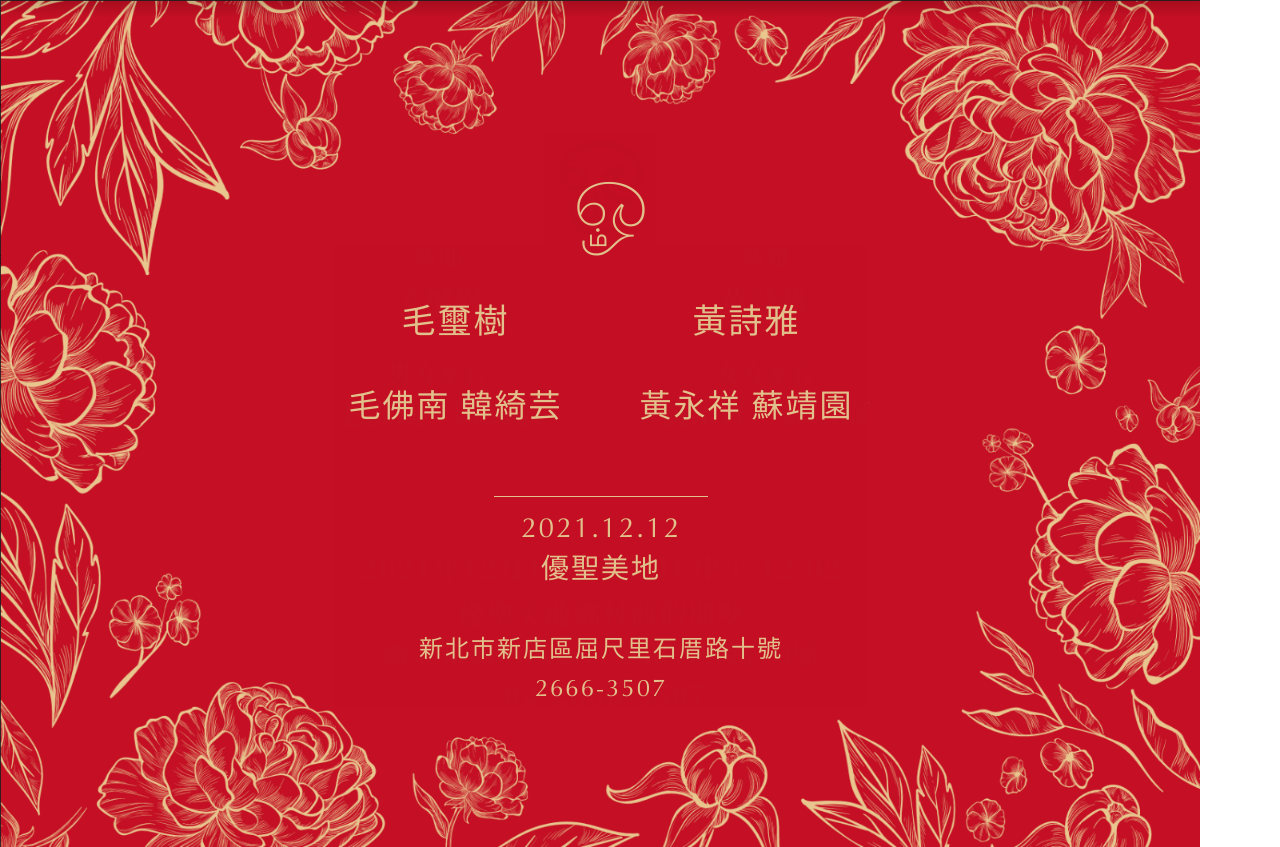
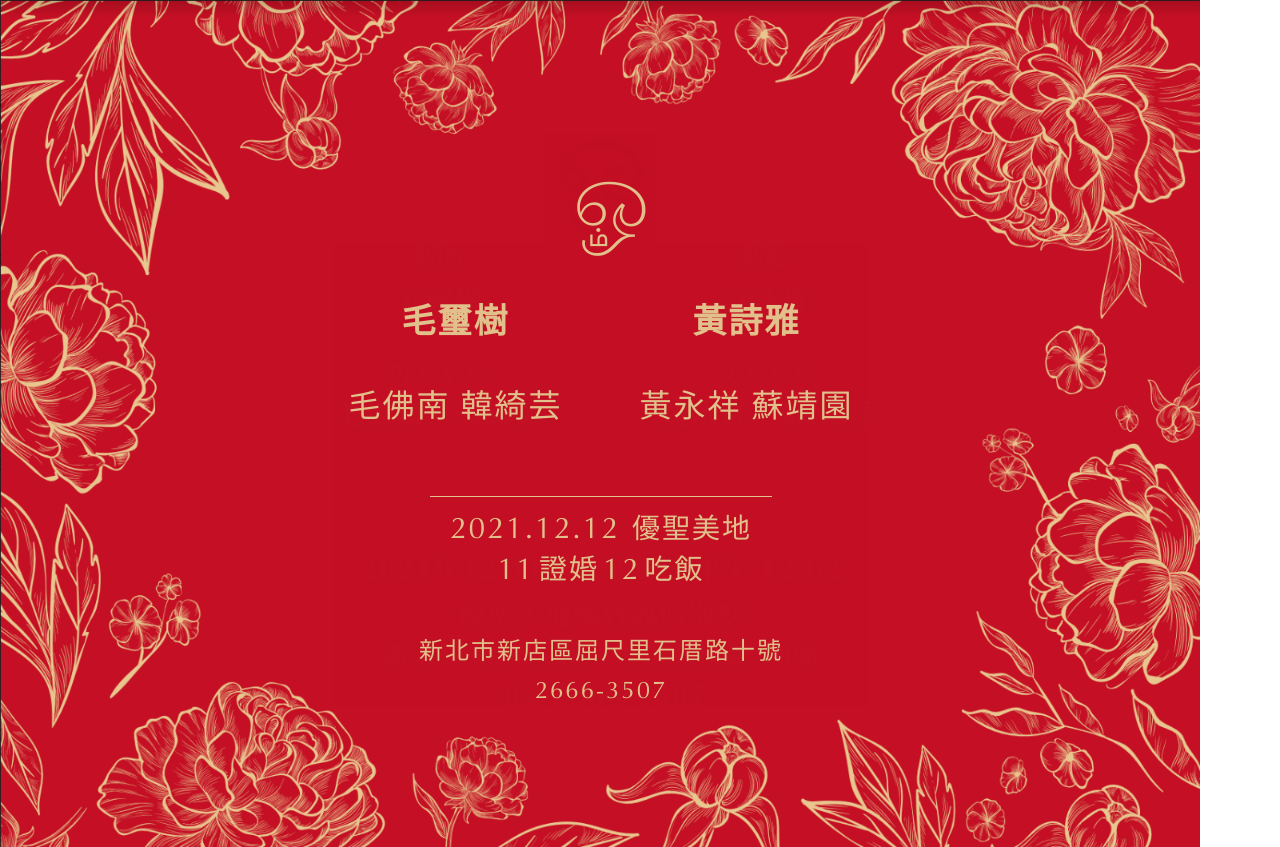
Before and after one commit to marsonmao/wedding-invitation, a React (Create React App) app: page / in a window 1280 px wide. Built offline with nearby package versions, Linux system fonts and the light colour scheme; a web font is replaced by a local one.

Commit message:
thicker text, add time

```diff
--- a/src/App.js
+++ b/src/App.js
@@ -32,11 +32,19 @@ function App() {
         </div>
         <div className={classes.divider}></div>
         <div className={classes.bottomSection}>
-          <span className={cx(classes.text3, classes.textNumber)}>2021.12.12</span>
-          <span className={classes.text3}>優聖美地</span>
+          <div className={classes.text3Wrap}>
+            <span className={cx(classes.text3, classes.text3Number, classes.text3Space1)}>2021.12.12</span>
+            <span className={cx(classes.text3)}>優聖美地</span>
+          </div>
+          <div className={classes.text3Wrap}>
+            <span className={cx(classes.text3, classes.text3Number, classes.text3Space2)}>11</span>
+            <span className={cx(classes.text3, classes.text3Space2)}>證婚</span>
+            <span className={cx(classes.text3, classes.text3Number, classes.text3Space2)}>12</span>
+            <span className={cx(classes.text3)}>吃飯</span>
+          </div>
           <span className={classes.text3Margin} />
           <span className={classes.text4}>新北市新店區屈尺里石厝路十號</span>
-          <span className={cx(classes.text4, classes.textNumber)}>2666-3507</span>
+          <span className={cx(classes.text4, classes.text4Number)}>2666-3507</span>
         </div>
       </div>
     </div>
@@ -61,7 +69,7 @@ const classes = {
   text1: css`
     font-size: 34px;
     color: ${gold};
-    font-weight: 500;
+    font-weight: 700;
     line-height: 36px;
     letter-spacing: 2px;
   `,
@@ -76,16 +84,31 @@ const classes = {
   text2: css`
     font-size: 32px;
     color: ${gold};
-    font-weight: 200;
+    font-weight: 400;
     line-height: 36px;
     letter-spacing: 2px;
+  `,
+  text3Wrap: css`
+    display: flex;
+    align-items: baseline;
   `,
   text3: css`
     font-size: 28px;
     color: ${gold};
-    font-weight: 200;
+    font-weight: 400;
     line-height: 40px;
     letter-spacing: 2px;
+  `,
+  text3Number: css`
+    font-family: 'Optima';
+    font-weight: 400;
+    font-size: 30px;
+  `,
+  text3Space1: css`
+    margin-right: 12px;
+  `,
+  text3Space2: css`
+    margin-right: 4px;
   `,
   text3Margin: css`
     margin-bottom: 40px;
@@ -93,11 +116,11 @@ const classes = {
   text4: css`
     font-size: 24px;
     color: ${gold};
-    font-weight: 200;
+    font-weight: 400;
     line-height: 40px;
     letter-spacing: 2px;
   `,
-  textNumber: css`
+  text4Number: css`
     font-family: 'Optima';
     font-weight: 400;
   `,
@@ -130,7 +153,7 @@ const classes = {
     font-size: ${logoSize}px;
     line-height: ${logoSize}px;
     font-family: 'NotoSerifTamil';
-    font-weight: 100;
+    font-weight: 200;
   `,
   image: css`
     width: ${rootWidth}px;
@@ -185,7 +208,7 @@ const classes = {
     flex-shrink: 0;
   `,
   divider: css`
-    width: 40%;
+    width: 64%;
     height: 1px;
     flex-shrink: 0;
     background-color: ${gold};
```
